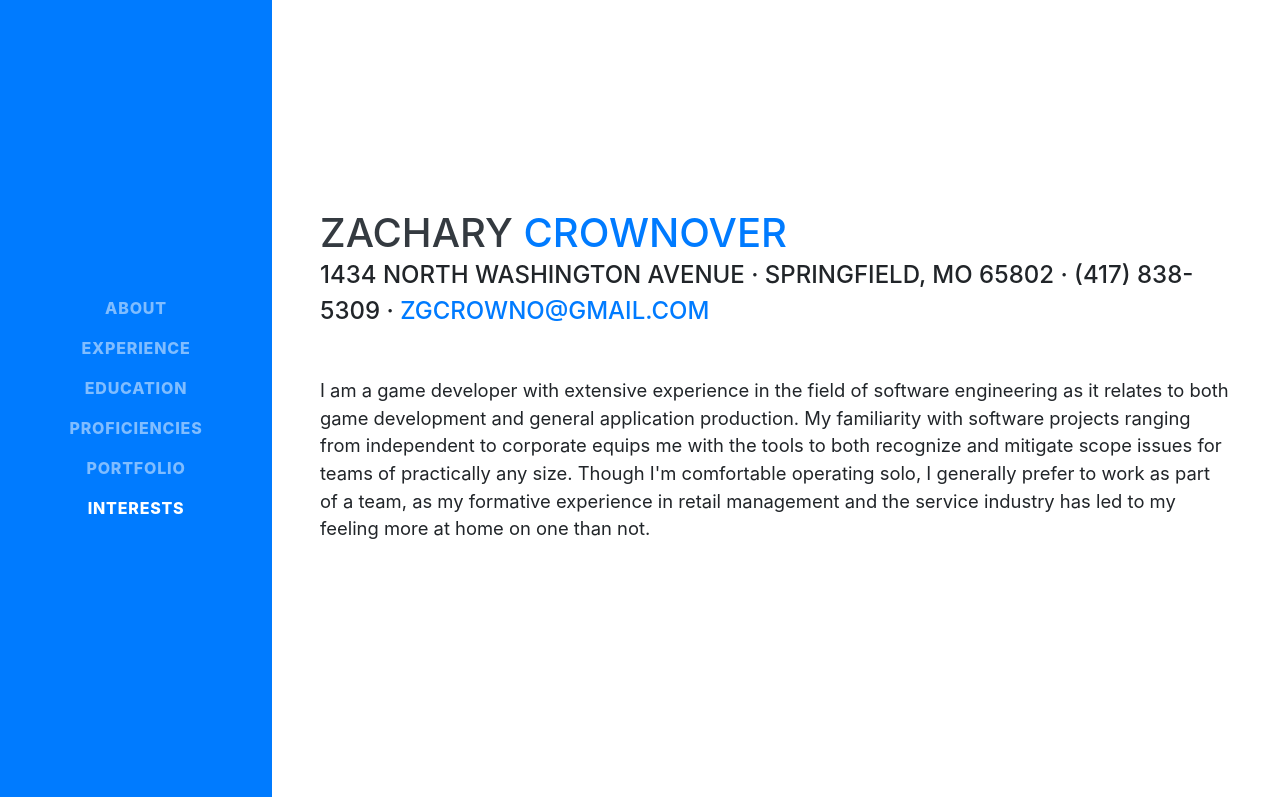
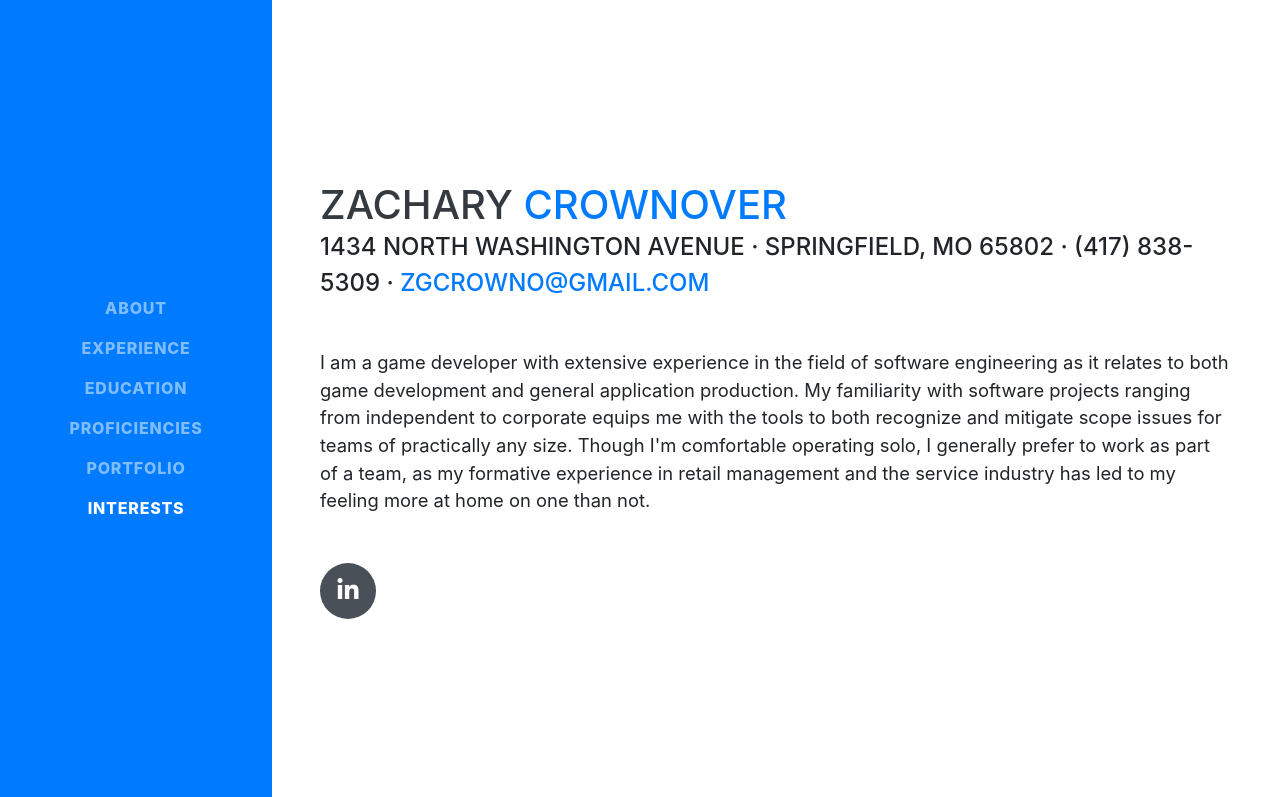
Before and after one commit to zgcrowno/zgcrowno.github.io, a website with bundled scripts: page index.html in a window 1280 px wide. Shown: the top 797 px of the page. Built offline with nearby package versions, Linux system fonts and the light colour scheme; a web font is replaced by a local one.

Commit message:
Added LinkedIn link

```diff
--- a/index.html
+++ b/index.html
@@ -74,9 +74,9 @@
         </div>
         <p class="lead mb-5">I am a game developer with extensive experience in the field of software engineering as it relates to both game development and general application production. My familiarity with software projects ranging from independent to corporate equips me with the tools to both recognize and mitigate scope issues for teams of practically any size. Though I'm comfortable operating solo, I generally prefer to work as part of a team, as my formative experience in retail management and the service industry has led to my feeling more at home on one than not.</p>
         <div class="social-icons">
-          <!-- <a href="#">
+          <a href="https://www.linkedin.com/in/zachary-crownover-967316107/" target="_blank">
             <i class="fab fa-linkedin-in"></i>
-          </a> -->
+          </a>
           <!-- <a href="#">
             <i class="fab fa-github"></i>
           </a> -->
```
